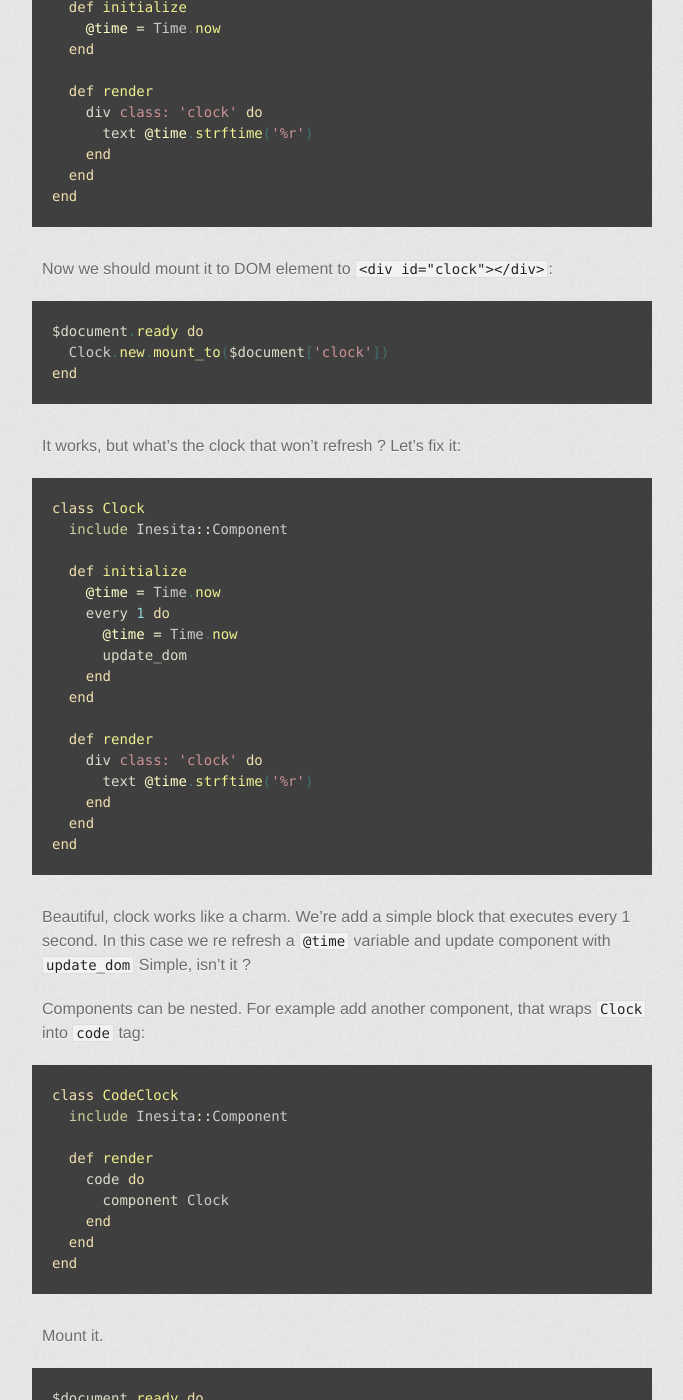
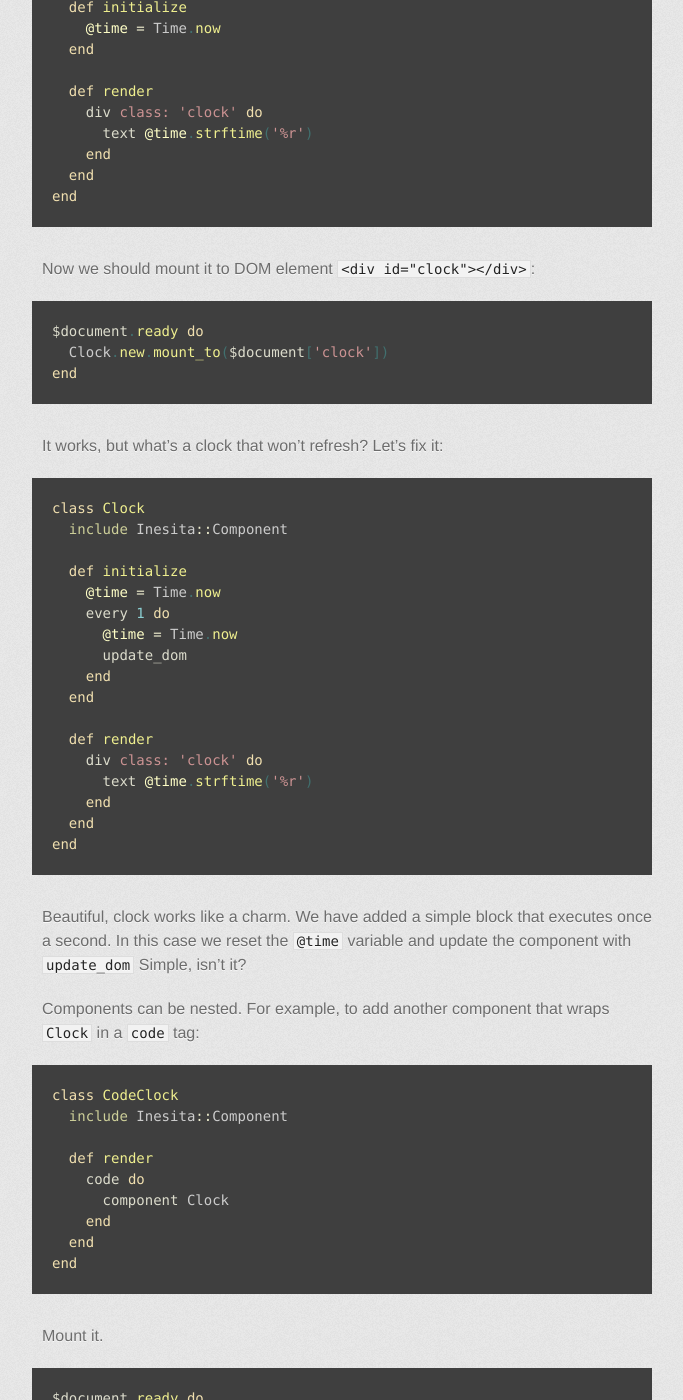
Before and after one commit to elia/inesita-rb.github.io, a Jekyll site: the page built from index.md, in a window 1280 px wide and 1400 px high, scrolled down 1569 px. Shown: the whole window, without its empty margins (298-981 px from the left). Built offline with Jekyll 4.4.1, drawn with Linux system fonts in a browser that asks for light colours; Markdown is read by kramdown in place of the engine named in the settings; some of the changed text lies outside the part shown.

Commit message:
Update component.md

````diff
--- a/_includes/component.md
+++ b/_includes/component.md
@@ -1,7 +1,7 @@
 ## Component
 
 Component is a crucial part.
-Lets create simple component named `Clock`
+Lets create a simple component named `Clock`
 
 ```ruby
 class Clock
@@ -50,10 +50,10 @@ end
 ```
 
 Beautiful, clock works like a charm.
-We're add a simple block that executes every 1 second. In this case we re refresh a `@time` variable and update component with `update_dom`
-Simple, isn't it ?
+We have added a simple block that executes once a second. In this case we reset the `@time` variable and update the component with `update_dom`
+Simple, isn't it?
 
-Components can be nested. For example add another component, that wraps `Clock` into `code` tag:
+Components can be nested. For example, to add another component that wraps `Clock` in a `code` tag:
 
 ```ruby
 class CodeClock
@@ -75,7 +75,7 @@ $document.ready do
 end
 ```
 
-When components are nested we can pass props to child components like this:
+When components are nested, we can pass props to child components like this:
 
 ```ruby
 class CodeClock
@@ -115,4 +115,4 @@ end
 ```
 
 
-Nice. Now we're move forward, and describe other parts.
+Nice. Now we are ready to move forward and describe other parts.
````
Also changed, not shown: other parts of _includes/component.md (+2 -2 lines).
